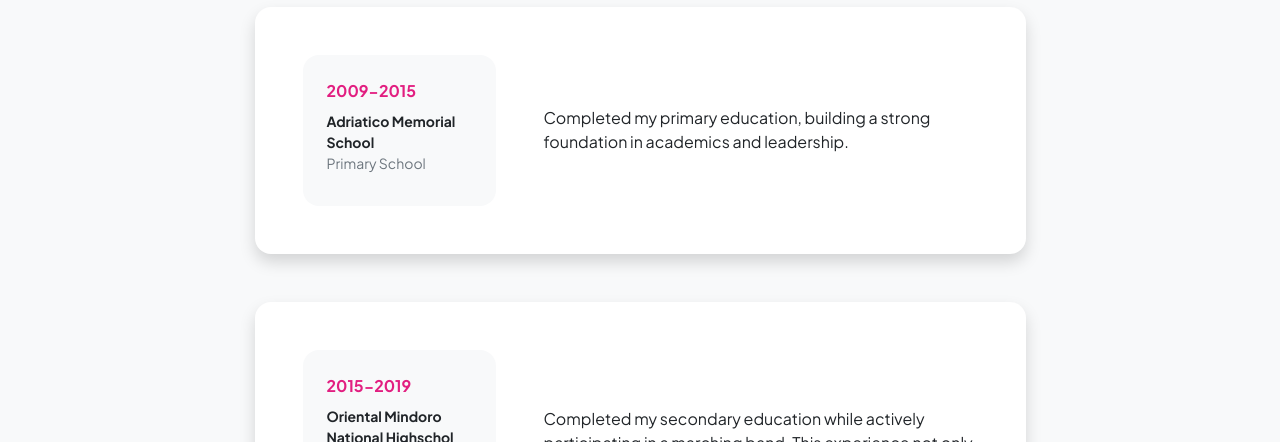
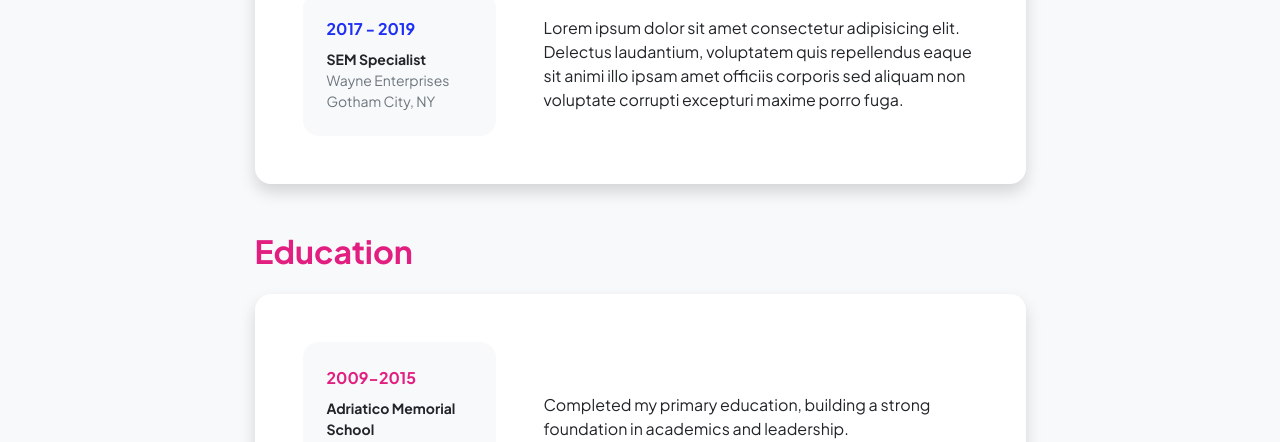
Before and after one commit to EscaleraJandel123/MyPortfolio.github.io, a plain HTML site: page resume.html in a window 1280 px wide. Shown: the part 658-1100 px from the top of the page. Drawn offline with nearby package versions, Linux system fonts and the light colour scheme.

Commit message:
Update resume.html

```diff
--- a/resume.html
+++ b/resume.html
@@ -76,7 +76,7 @@
                                 </div>
                             </div>
                             <!-- Experience Card 2-->
-                            <!-- <div class="card shadow border-0 rounded-4 mb-5">
+                            <div class="card shadow border-0 rounded-4 mb-5">
                                 <div class="card-body p-5">
                                     <div class="row align-items-center gx-5">
                                         <div class="col text-center text-lg-start mb-4 mb-lg-0">
@@ -90,7 +90,7 @@
                                         <div class="col-lg-8"><div>Lorem ipsum dolor sit amet consectetur adipisicing elit. Delectus laudantium, voluptatem quis repellendus eaque sit animi illo ipsam amet officiis corporis sed aliquam non voluptate corrupti excepturi maxime porro fuga.</div></div>
                                     </div>
                                 </div>
-                            </div> -->
+                            </div>
                         </section>
                         <!-- Education Section-->
                         <section>
```
